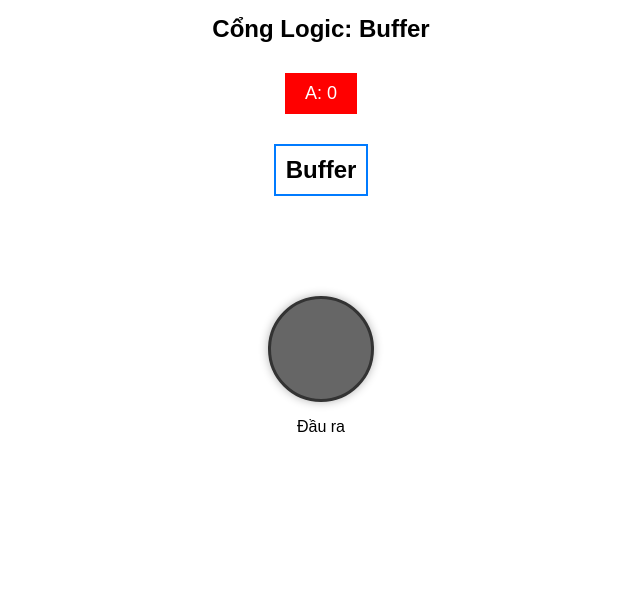
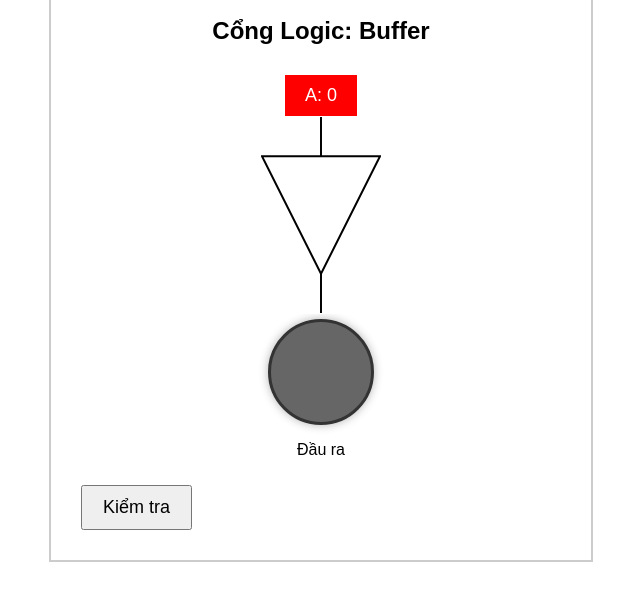
Before and after one commit to HieuDang447/LogicMaster, a plain HTML site: page index.html in a window 1280 px wide. Shown: the part 163-764 px from the top of the page, without its empty margins (319-959 px from the left). Drawn offline with Linux system fonts and the light colour scheme.

Commit message:
Cai thien game

```diff
--- a/index.html
+++ b/index.html
@@ -11,12 +11,14 @@
         <h1>Logic Master</h1>
         <div id="score-display" class="text">Điểm: 0</div>
         <h2 id="gate-display">Cổng Logic: </h2>
+
         <div class="inputs">
             <button id="input-a" class="input-btn off" data-value="0">A: 0</button>
             <button id="input-b" class="input-btn off" data-value="0">B: 0</button>
         </div>
+
         <div class="circuit-area">
-            <div id="gate-symbol" class="and-symbol">AND</div>
+            <img id="gate-symbol" src="" alt="Logic Gate" class="gate-image-style">
         </div>
 
         <div class="output">
@@ -24,7 +26,10 @@
             <p>Đầu ra</p>
         </div>
 
-        <button id="next-gate-btn" style="display:block">Màn tiếp theo</button>
+        <div class="check-button" style="display: flex; gap: 190px;">
+            <button id="check-output-btn" class="output-button">Kiểm tra</button>
+            <button id="next-gate-btn" class="output-button">Màn tiếp theo</button>
+        </div>
     </div>
     <script src="script.js"></script>
 </body>
--- a/script.js
+++ b/script.js
@@ -2,13 +2,13 @@ class LogicGates {
     // 1. Dữ liệu và Cấu hình Cổng Logic
     static LOGIC_GATES = {
         'Buffer': (a, b) => a,
-        'AND': (a, b) => a && b,
-        'OR': (a, b) => a || b,
-        'NOT': (a, b) => !a, // Lưu ý: Hàm NOT chỉ cần đối số 'a'
+        'AND': (a, b) => (a && b) ? 1: 0,
+        'OR': (a, b) => (a || b) ? 1 : 0,
+        'NOT': (a, b) => !a ? 1 : 0, // Lưu ý: Hàm NOT chỉ cần đối số 'a'
         'NAND': (a, b) => 1 - (a && b),
         'NOR': (a, b) => 1 - (a || b),
-        'XOR': (a, b) => a != b,
-        'XNOR': (a, b) => !(a != b)
+        'XOR': (a, b) => (a != b) ? 1 : 0,
+        'XNOR': (a, b) => !(a != b) ? 1 : 0
     };
     static GATE_NAMES = Object.keys(LogicGates.LOGIC_GATES);
 }
@@ -58,6 +58,7 @@ class GateSimulator {
     gateSymbol;
     nextGateBtn;
     scoreDisplay;
+    checkOuputButton;
     currentGateIndex = 0;
     score = 0;
 
@@ -69,16 +70,20 @@ class GateSimulator {
         this.gateSymbol = document.getElementById('gate-symbol');
         this.nextGateBtn = document.getElementById('next-gate-btn');
         this.scoreDisplay = document.getElementById('score-display');
+        this.checkOuputButton = document.getElementById('check-output-btn')
 
         this.inputA.addEventListener('click', () => {
             this.inputA.toggle();
-            this.checkLogic();
+
         });
         this.inputB.addEventListener('click', () => {
             this.inputB.toggle();
+
+        });
+        this.nextGateBtn.addEventListener('click', this.setupNextGate.bind(this));
+        this.checkOuputButton.addEventListener('click', () => {
             this.checkLogic();
         });
-        this.nextGateBtn.addEventListener('click', this.setupNextGate.bind(this));
     }
 
     checkLogic() {
@@ -96,21 +101,11 @@ class GateSimulator {
             this.ledLight.classList.remove('off');
             this.ledLight.classList.add('on');
             this.nextGateBtn.style.display = 'block';
-            if (this.nextGateBtn.style.display === 'block') {
-                this.score += 10;
-                this.scoreDisplay.textContent = `Điểm: ${this.score}`;
-            }
+            this.checkOuputButton.disabled = true;
         } else {
             this.ledLight.classList.remove('on');
             this.ledLight.classList.add('off');
             this.nextGateBtn.style.display = 'none';
-        }
-
-        // Ẩn/hiện Input B cho cổng NOT
-        if (currentGateName === 'NOT' || currentGateName === 'Buffer') {
-            this.inputB.element.style.display = 'none';
-        } else {
-            this.inputB.element.style.display = 'inline-block';
         }
     }
 
@@ -121,16 +116,34 @@ class GateSimulator {
 
         const currentGateName = LogicGates.GATE_NAMES[this.currentGateIndex];
         this.gateDisplay.textContent = `Cổng Logic: ${currentGateName}`;
-        this.gateSymbol.textContent = currentGateName;
 
-        this.checkLogic();
+        const gateImageName = currentGateName.toLowerCase();
+        this.gateSymbol.src = `images/${gateImageName}.svg`;
+        this.gateSymbol.alt = `${currentGateName} Gate Symbol`;
+
+        if (currentGateName === 'NOT' || currentGateName === 'Buffer') {
+            this.gateSymbol.textContent = '';
+        } else {
+            this.gateSymbol.textContent = currentGateName;
+        }
+        this.ledLight.classList.remove('on');
+        this.ledLight.classList.add('off');
+        // Ẩn/hiện Input B cho cổng NOT
+        if (currentGateName === 'NOT' || currentGateName === 'Buffer') {
+            this.inputB.element.style.display = 'none';
+        } else {
+            this.inputB.element.style.display = 'inline-block';
+        }
+        this.nextGateBtn.style.display = 'none';
     }
 
     // 9. Phương thức Chuyển sang Cổng Kế tiếp
     setupNextGate() {
+        this.score += 10;
+        this.scoreDisplay.textContent = `Điểm: ${this.score}`;
         // Tăng Index và quay lại 0 khi hết mảng (vòng lặp)
         this.currentGateIndex = (this.currentGateIndex + 1) % LogicGates.GATE_NAMES.length;
-
+        this.checkOuputButton.disabled = false;
         this.setupNewGate(); // Dùng lại hàm setupNewGate để cập nhật UI và Logic
     }
 
--- a/style.css
+++ b/style.css
@@ -2,7 +2,7 @@
     text-align: center;
     font-family: Arial, Helvetica, sans-serif;
     padding: 20px;
-    border: 2px sollid #ccc;
+    border: 2px solid #ccc;
     max-width: 500px;
     margin: 40px auto;
 }
@@ -30,7 +30,7 @@
     width: 100px;
     height: 100px;
     border-radius: 50%;
-    margin-top: 80px ;
+    margin-top: 15px ;
     margin-bottom: 10px;
     margin-left: auto;
     margin-right: auto;
@@ -47,11 +47,15 @@
     background: #666;
 }
 
-#gate-symbol {
-    font-weight: bold;
-    font-size: 24px;
-    margin: 20px;
-    padding: 10px;
-    border: 2px solid #007bff;
-    display: inline-block;
+.gate-image-style {
+    width: 120px;
+    height: auto;
+    margin: -10px auto;
+    display:block;
 }
+.output-button {
+    padding: 10px 20px;
+    margin: 10px;
+    cursor: pointer;
+    font-size: 18px;
+}
```
Also changed, not shown: images/and.svg (added), images/buffer.svg (added), images/nand.svg (added), images/nor.svg (added), images/not.svg (added), images/or.svg (added), images/xnor.svg (added), images/xor.svg (added).
